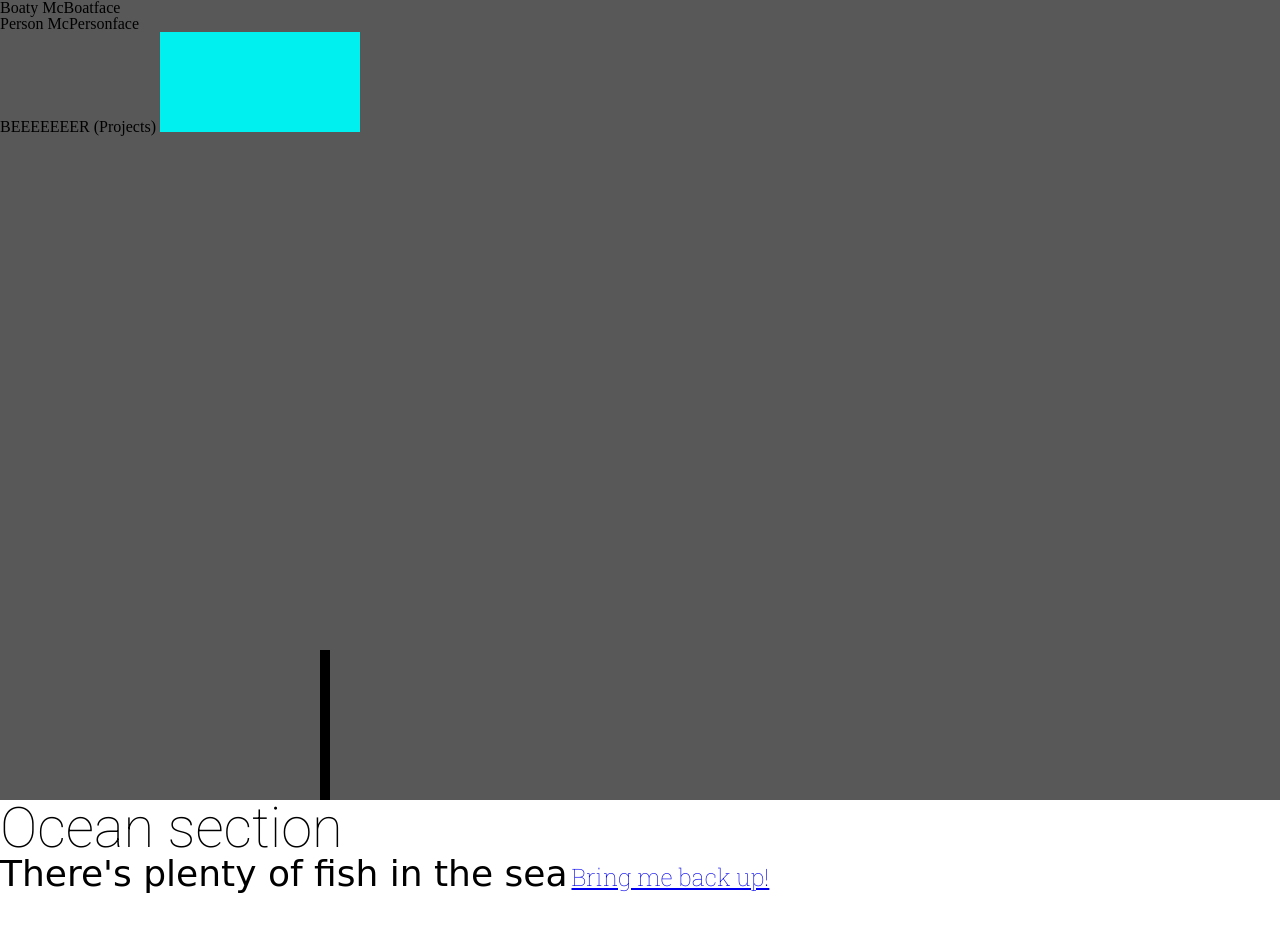
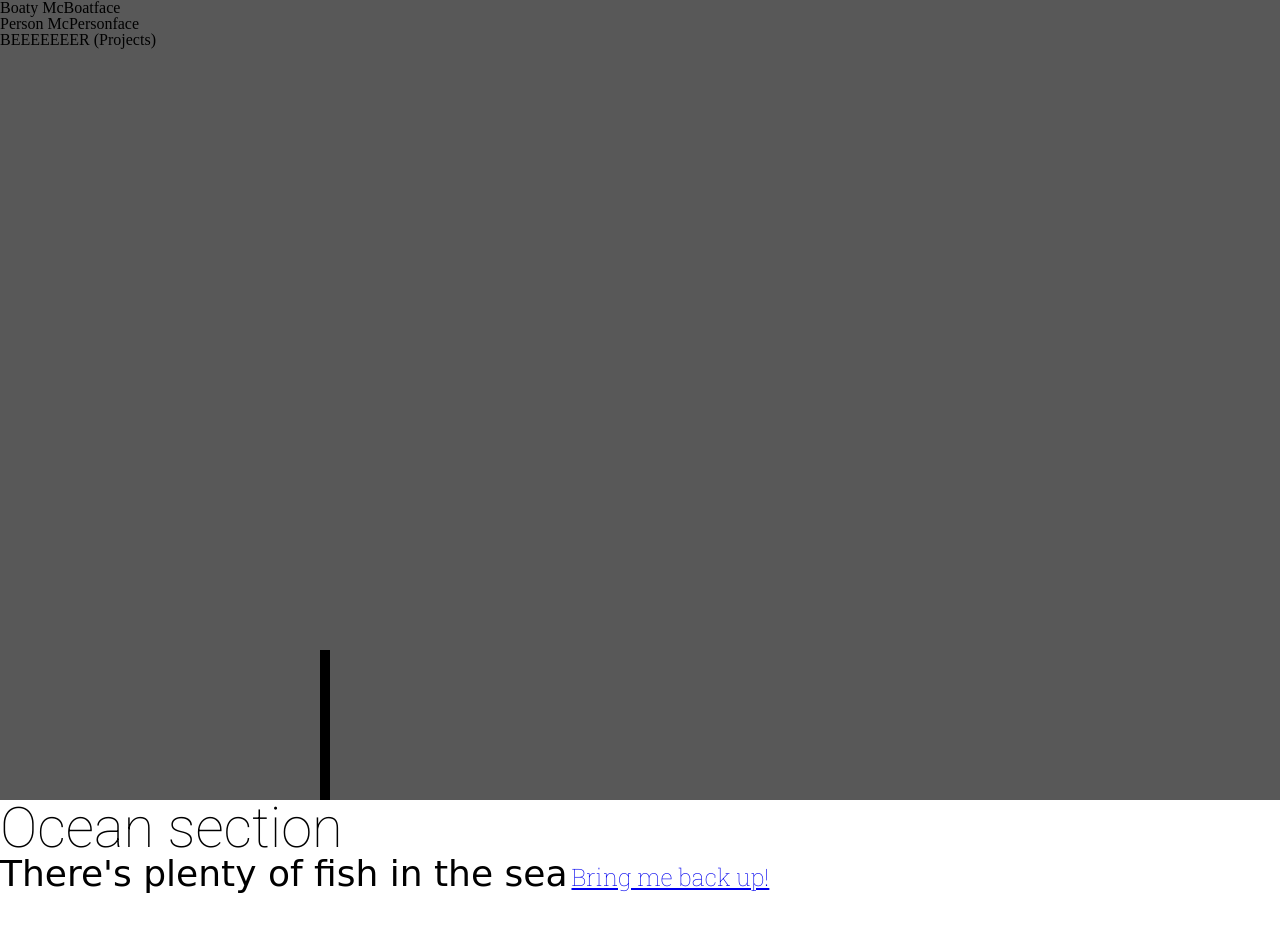
Before and after one commit to dowinterfor6/portfolio-3, a website built with webpack: page index.html in a window 1280 px wide. Shown: the top 932 px of the page. Built offline with nearby package versions, Linux system fonts and the light colour scheme; a web font is replaced by a local one.

Commit message:
Remove old cooler file, add data for projects

```diff
--- /dev/null
+++ b/assets/data/projects.json
@@ -0,0 +1,18 @@
+{
+  "Flappybara": {
+    "description": "Inspired by the popular Flappy Bird game, Flappybara recreates the charm and follows the flying adventures of a capybara.",
+    "technologies": ["C#", "Unity3D", "Firebase", "Android App Bundle"]
+  },
+  "Go-chella": {
+    "description": "An event planning web app to help organizers plan out a day of acts for their group. Formerly \"Brochella\".",
+    "technologies": ["JavaScript ES6", "MongoDB", "Express", "React.js", "Redux", "Node.js"]
+  },
+  "Discourse": {
+    "description": "A platform for live text chat in private, invite-only servers via URL invite links, inspired by Discord.",
+    "technologies": ["React.js", "Redux", "Ruby", "Ruby on Rails", "Action Cable (websockets)", "PostgreSQL", "AJAX", "Moment.js"]
+  },
+  "Shadow fight": {
+    "description": "A fighting game inspired by Tekken and Street Fighter, with a backdrop of falling sakura petals or snow",
+    "technologies": ["JavaScript ES6", "HTML5 Canvas"]
+  }
+}
--- a/assets/scripts/cooler.js
+++ b/assets/scripts/cooler.js
@@ -1,9 +1,6 @@
-export default class Cooler {
-  constructor(canvas) {
-    this.ctx = canvas.getContext('2d');
-    this.dimensions = { width: canvas.width, height: canvas.height };
+const createBeer = (cooler, file) => {
+  console.log(cooler);
+  console.log(file);
+}
 
-    this.ctx.fillStyle = '#00F0F0';
-    this.ctx.fillRect(0, 0, this.dimensions.width, this.dimensions.height);
-  }
-}
+export default createBeer;
--- a/assets/scripts/entry.js
+++ b/assets/scripts/entry.js
@@ -1,5 +1,7 @@
 import Sky from './sky';
-import Cooler from './cooler';
+import createBeer from './cooler';
+
+const projects = require('../data/projects.json');
 
 document.addEventListener('DOMContentLoaded', () => {
   console.log('DOM Content Loaded');
@@ -8,8 +10,6 @@ document.addEventListener('DOMContentLoaded', () => {
   skyCanvas.style.width = "100%";
   new Sky(skyCanvas);
 
-  const coolerCanvas = document.getElementById('coolerCanvas');
-  coolerCanvas.style.height = "100px";
-  coolerCanvas.style.width = "200px";
-  new Cooler(coolerCanvas);
+  const coolerElement = document.getElementById('cooler');
+  createBeer(coolerElement, projects);
 })
--- a/index.html
+++ b/index.html
@@ -29,7 +29,6 @@
       <div id="person">Person McPersonface</div>
       <div id="cooler">
         BEEEEEEER (Projects)
-        <canvas id="coolerCanvas"></canvas>
       </div>
       <a href='#water'>
         <div id='line'></div>
```
Also changed, not shown: bundle.js (+21 -14 lines).
